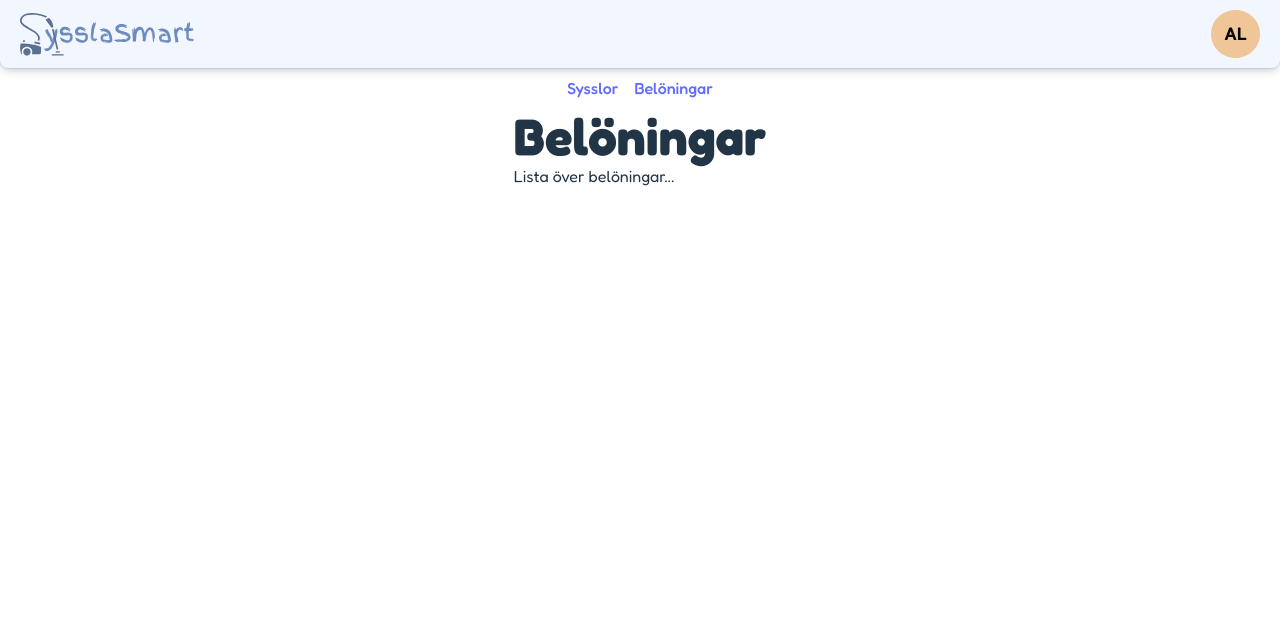
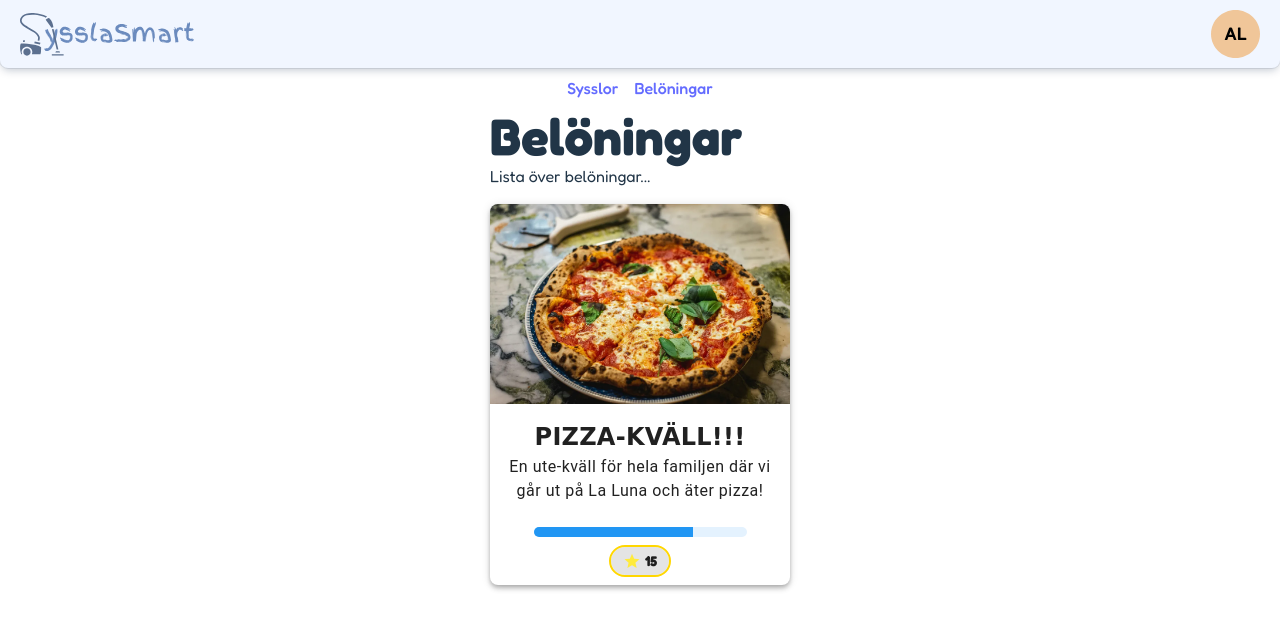
Before and after one commit to IT-Hogskolan-Stockholm/syssla-smart, a Vue app: page /beloningar in a window 1280 px wide. Shown: the top 630 px of the page. Built offline with nearby package versions, Linux system fonts and the light colour scheme.

Commit message:
gjort ett kort med pizza belöning åter står bara rätt placering av stjärna

```diff
--- a/src/views/Beloningar.vue
+++ b/src/views/Beloningar.vue
@@ -1,8 +1,47 @@
+<script setup></script>
+
 <template>
   <div>
     <h1>Belöningar</h1>
     <p>Lista över belöningar...</p>
+    <v-card class="mx-auto my-4" max-width="300" elevation="4" rounded="lg">
+      <v-img src="/src/assets/pizza.jpeg" height="200px" cover></v-img>
+      <v-card-text class="text-center">
+        <div class="title-font">PIZZA-KVÄLL!!!</div>
+        <p class="text-body-1">
+          En ute-kväll för hela familjen där vi går ut på La Luna och äter pizza!
+        </p>
+      </v-card-text>
+
+      <v-card-actions class="d-flex flex-column align-center">
+        <v-progress-linear
+          model-value="75"
+          height="10"
+          rounded
+          color="blue lighten-2"
+          class="w-75"
+        ></v-progress-linear>
+
+        <v-chip class="star-chip">
+          <v-icon color="yellow darken-2">mdi-star</v-icon>
+          <span class="ml-1">15</span>
+        </v-chip>
+      </v-card-actions>
+    </v-card>
   </div>
 </template>
 
-<script setup></script>
+<style scoped>
+.title-font {
+  font-family: 'Comic Sans MS', cursive, sans-serif;
+  font-size: 24px;
+  font-weight: bold;
+}
+
+.star-chip {
+  background-color: white;
+  border: 2px solid gold;
+  font-size: 16px;
+  font-weight: bold;
+}
+</style>
```
Also changed, not shown: src/assets/pizza.jpeg (added).
